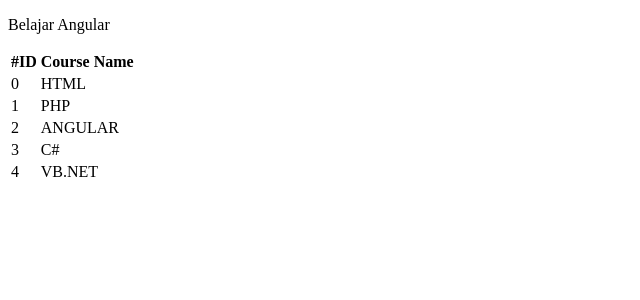
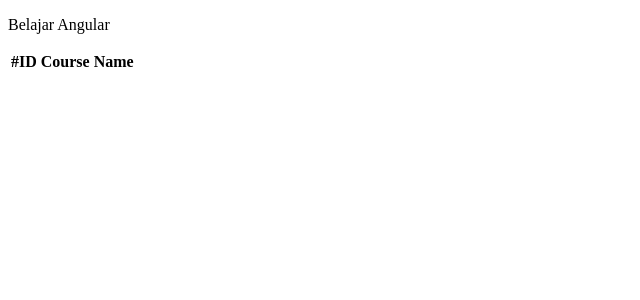
Before and after one commit to mohkhoirularifin/PWL-Jobsheet3, an Angular app: page / in a window 1280 px wide. Shown: the top 300 px of the page, without its empty margins (0-640 px from the left). Built offline with nearby package versions, Linux system fonts and the light colour scheme.

Commit message:
Update courses.component.ts

```diff
--- a/src/app/courses/courses.component.ts
+++ b/src/app/courses/courses.component.ts
@@ -8,13 +8,7 @@ import { Component, OnInit } from '@angular/core';
 export class CoursesComponent implements OnInit {
 
   tittle = 'Belajar Angular';
-  Courses = [
-    {id: 0, name: 'HTML'},
-    {id: 1, name: 'PHP'},
-    {id: 2, name: 'ANGULAR'},
-    {id: 3, name: 'C#'},
-    {id: 4, name: 'VB.NET'},
-  ]
+  Courses;
 
   constructor() { }
 
```
